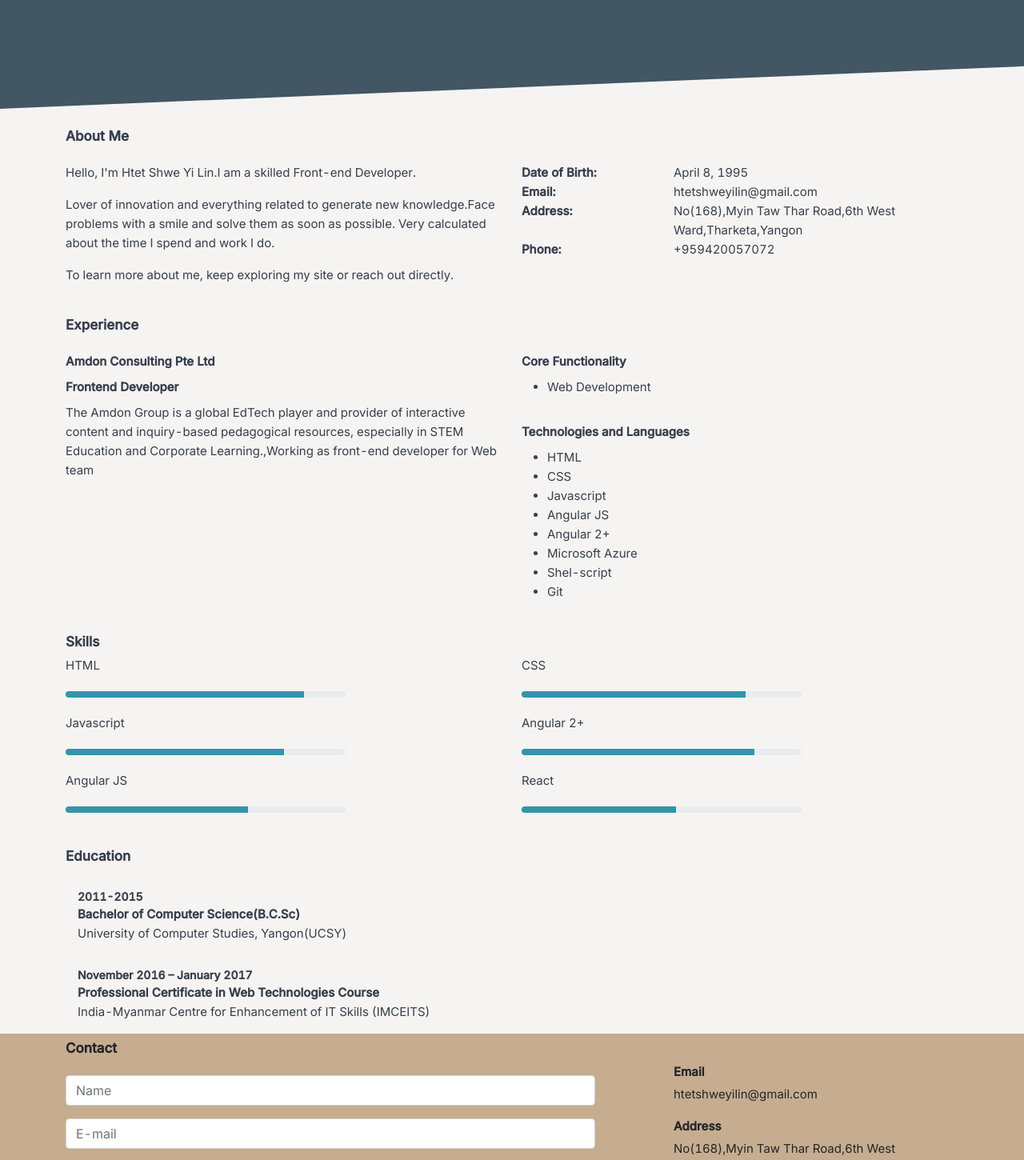
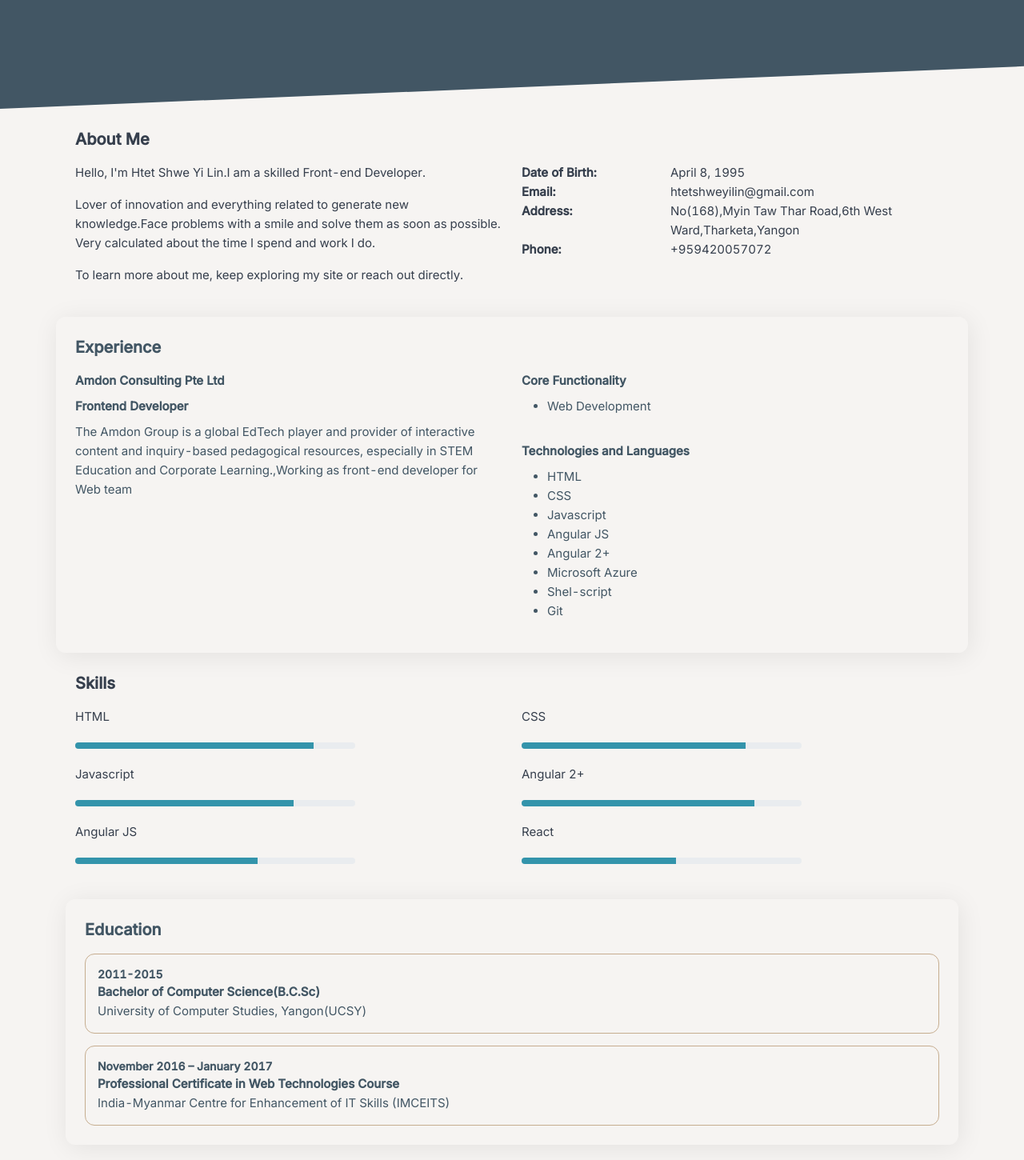
Before and after one commit to HtetShweYiLin/personal-portfolio-angular, an Angular app: page / in a window 1280 px wide. Shown: the part 300-1750 px from the top of the page at 80% size. Built offline with nearby package versions, Linux system fonts and the light colour scheme.

Commit message:
updated: update text and background color for profile card

```diff
--- a/src/app/profile/components/about/about.component.html
+++ b/src/app/profile/components/about/about.component.html
@@ -1,5 +1,5 @@
-<div id="about" class="container mt-3">
-    <div class="h4-strong pb-3">
+<div id="about" class="container p-4">
+    <div class="h3-strong pb-3">
         About Me
     </div>
     <div class="row light-body-m">
--- a/src/app/profile/components/contact/contact.component.html
+++ b/src/app/profile/components/contact/contact.component.html
@@ -1,5 +1,5 @@
-<div id="contact" class="container">
-    <div class="h4-strong">
+<div id="contact" class="container p-4">
+    <div class="h3-strong">
         Contact
     </div>
     <div class="row">
--- a/src/app/profile/components/education/education.component.css
+++ b/src/app/profile/components/education/education.component.css
@@ -1,4 +1,10 @@
 .item-card {
+  border: 1px solid #c6ad8f;
   border-radius: 12px;
   padding: 15px;
+  margin-bottom: 15px;
 }
+
+.item-card:last-child {
+  margin-bottom: 0px;
+}
--- a/src/app/profile/components/education/education.component.html
+++ b/src/app/profile/components/education/education.component.html
@@ -1,5 +1,6 @@
-<div id="education" class="container">
-    <div class="h4-strong pb-2">
+<div id="education" class="text-g50 container pb-4">
+    <div class="profile-card p-4">
+        <div class="h3-strong pb-3">
             Education
         </div>
         <div *ngFor="let data of education" class="item-card">
@@ -14,3 +15,4 @@
             </div>
         </div>
     </div>
+</div>
--- a/src/app/profile/components/experience/experience.component.html
+++ b/src/app/profile/components/experience/experience.component.html
@@ -1,5 +1,5 @@
-<div id="experience" class="container mt-3">
-    <div class="h4-strong pb-3">
+<div id="experience" class="text-g50 container profile-card p-4">
+    <div class="h3-strong pb-3">
         Experience
     </div>
     <div *ngFor="let data of experience" class="row light-body-m">
--- a/src/app/profile/components/skills/skills.component.html
+++ b/src/app/profile/components/skills/skills.component.html
@@ -1,5 +1,5 @@
-<div id="skill" class="container mt-3 mb-3">
-    <div class="h4-strong">
+<div id="skill" class="container p-4">
+    <div class="h3-strong pb-3">
         Skills
     </div>
     <div class="row">
--- a/src/app/profile/profile.component.html
+++ b/src/app/profile/profile.component.html
@@ -1,12 +1,12 @@
 <app-header-bar></app-header-bar>
-<div class="bg-s40 text-c300">
+<div class="text-c300 bg-s40">
     <app-intro [intro]="profile.intro"></app-intro>
     <app-about [about]="profile.about"></app-about>
     <app-experience [experience]="profile.experience"></app-experience>
     <app-skills [skills]="profile.skills"></app-skills>
     <app-education [education]="profile.education"></app-education>
 </div>
-<div class="bg-b10">
+<div class="text-g50 bg-b10">
     <app-contact [contact]="profile.contact" (clickContact)="contactMe($event)"></app-contact>
 </div>
 <!-- <div class="page-content">
--- a/src/styles.css
+++ b/src/styles.css
@@ -3,6 +3,5 @@
 
 .profile-card {
   box-shadow: 2px 4px 32px rgba(0, 0, 0, 0.08);
-  border-radius: 24px;
-  padding: 20px;
+  border-radius: 12px;
 }
```
Lines whose indentation alone changed are shown as unchanged.
